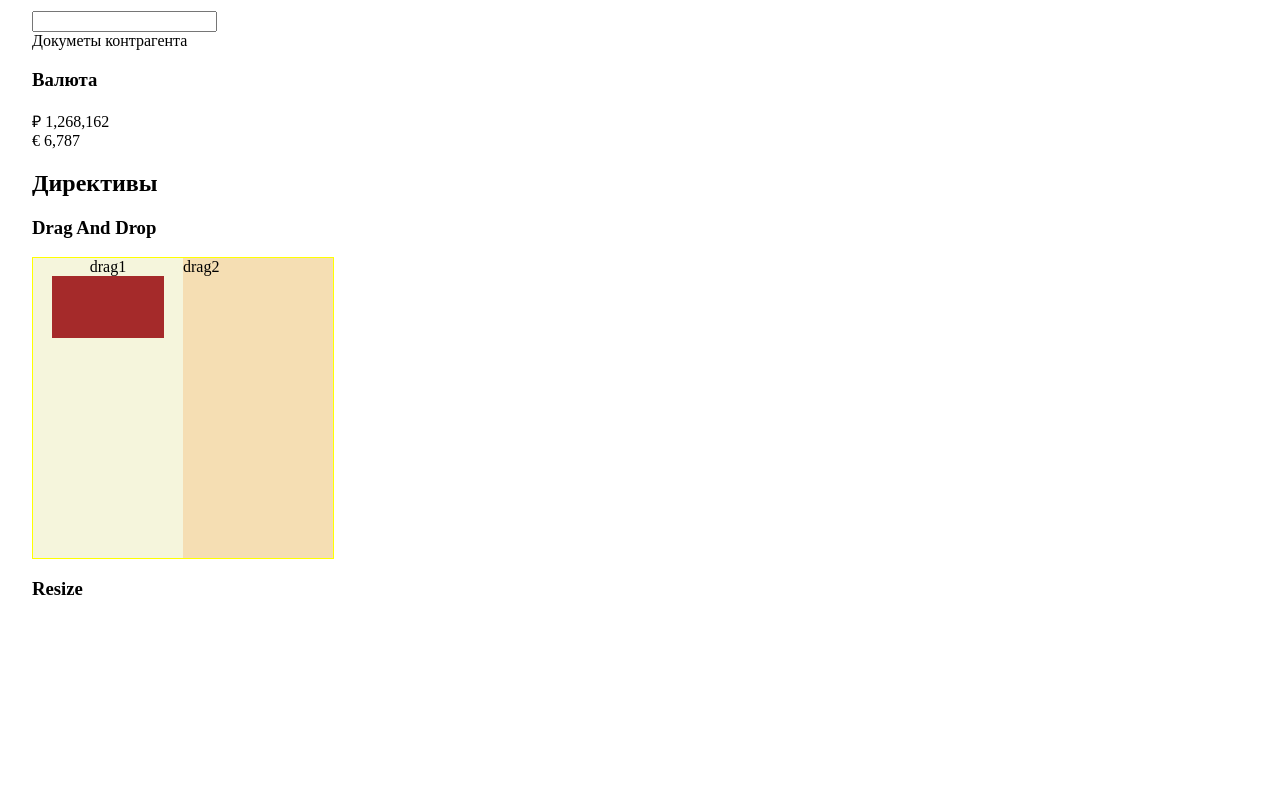
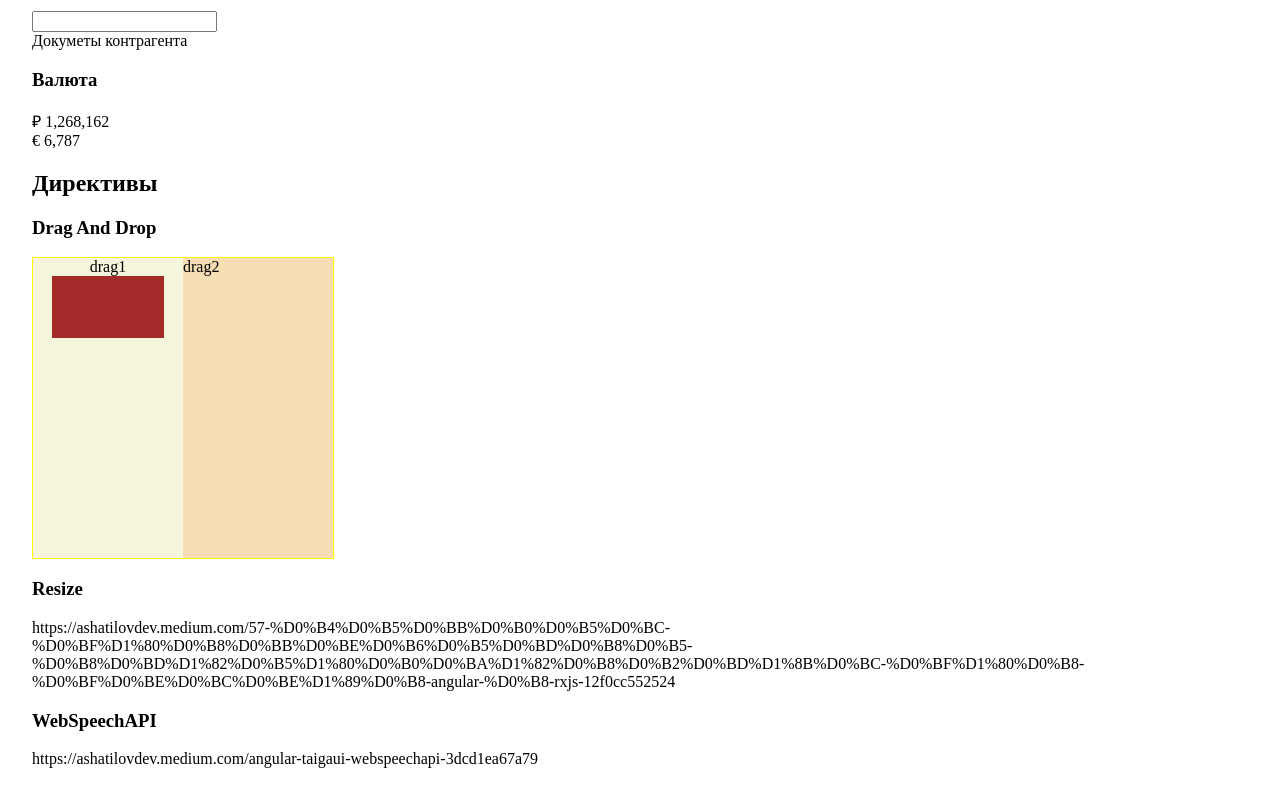
Before and after one commit to AnteaterKit/ng-course, an Angular app in the folder ng-course/: page /custom in a window 1280 px wide. Shown: the part 229-1029 px from the top of the page. Before the commit the page ends 880 px from the top, so only its background shows below. Built offline with nearby package versions, Linux system fonts and the light colour scheme.

Commit message:
Resize WebSpeach

```diff
--- a/ng-course/src/app/ng-custom/ng-custom.component.html
+++ b/ng-course/src/app/ng-custom/ng-custom.component.html
@@ -39,7 +39,13 @@
   <div>
     <h3>Resize</h3>
     <div>
-
+      https://ashatilovdev.medium.com/57-%D0%B4%D0%B5%D0%BB%D0%B0%D0%B5%D0%BC-%D0%BF%D1%80%D0%B8%D0%BB%D0%BE%D0%B6%D0%B5%D0%BD%D0%B8%D0%B5-%D0%B8%D0%BD%D1%82%D0%B5%D1%80%D0%B0%D0%BA%D1%82%D0%B8%D0%B2%D0%BD%D1%8B%D0%BC-%D0%BF%D1%80%D0%B8-%D0%BF%D0%BE%D0%BC%D0%BE%D1%89%D0%B8-angular-%D0%B8-rxjs-12f0cc552524
+    </div>
+  </div>
+  <div>
+    <h3>WebSpeechAPI</h3>
+    <div>
+      https://ashatilovdev.medium.com/angular-taigaui-webspeechapi-3dcd1ea67a79
     </div>
   </div>
 </div>
```
